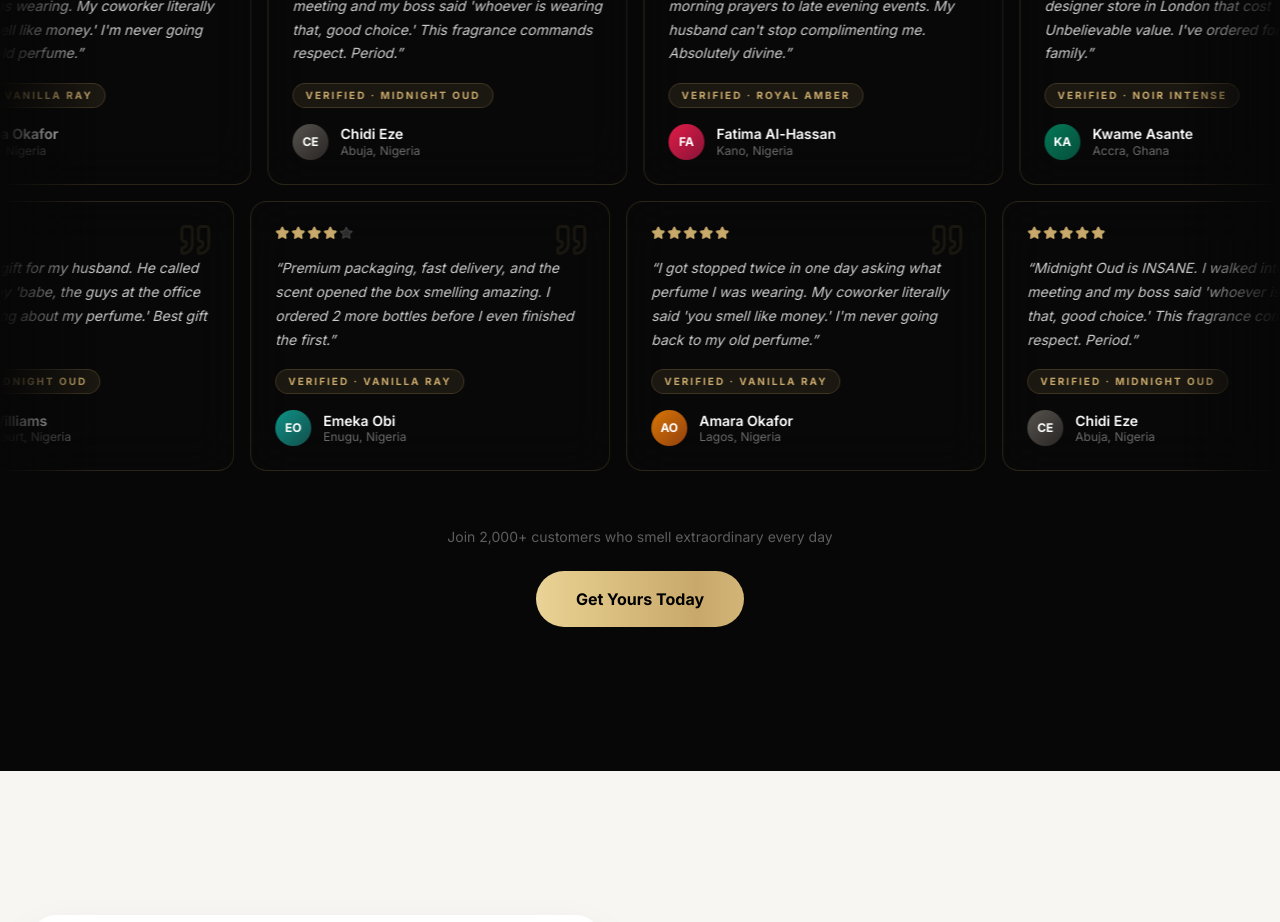
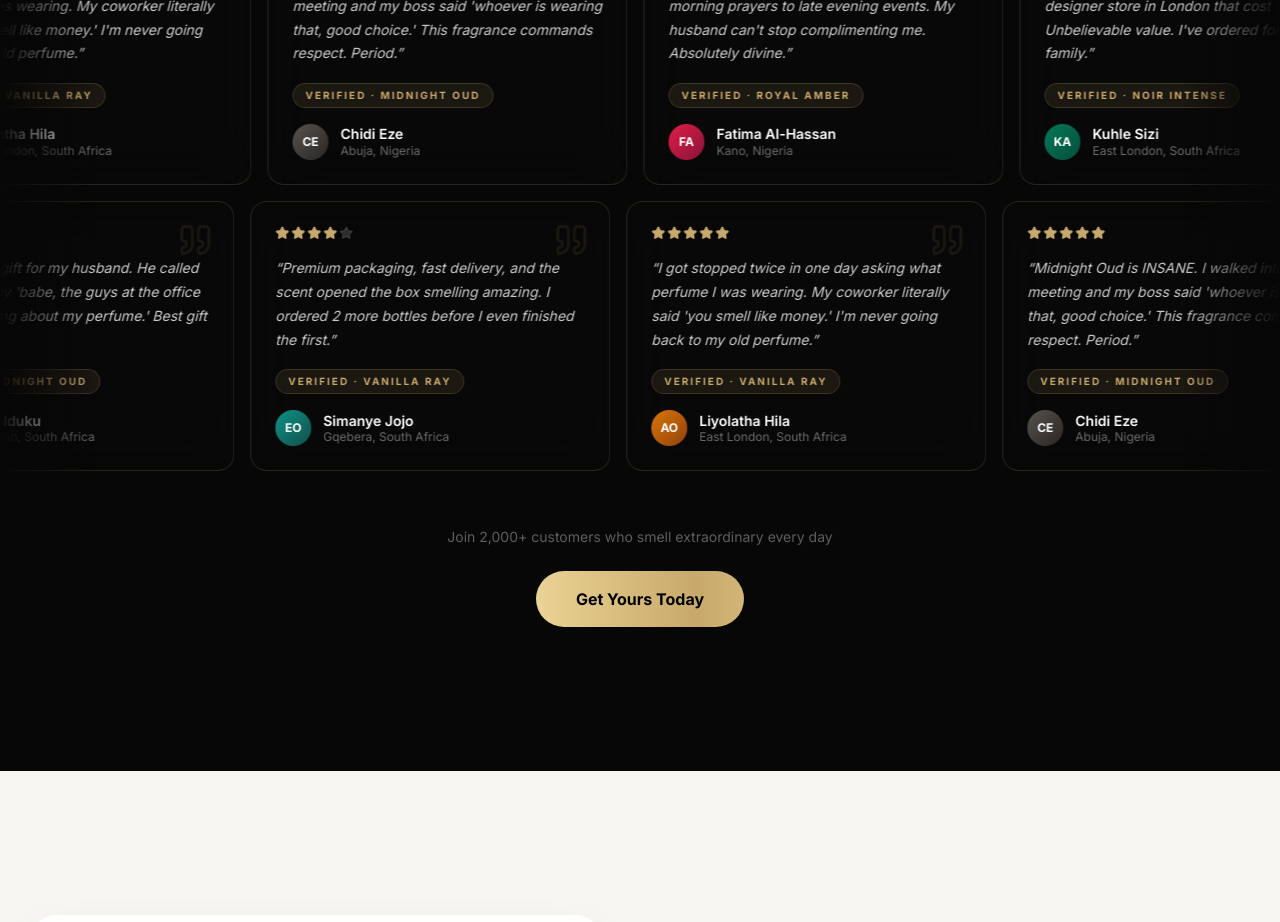
Before and after one commit to Xabisohila/perfume-co-africa, a Next.js app: page / in a window 1280 px wide. Shown: the part 3920-4842 px from the top of the page. Built offline with nearby package versions, Linux system fonts and the light colour scheme; grey boxes are pictures that could not be loaded; a web font is replaced by a local one.

Commit message:
updated floating whatsapp, socialproof and sticky button

```diff
--- a/components/FloatingWhatsApp.tsx
+++ b/components/FloatingWhatsApp.tsx
@@ -4,8 +4,8 @@ import { motion, AnimatePresence } from "framer-motion";
 import { useState } from "react";
 import { X, MessageCircle } from "lucide-react";
 
-const WHATSAPP_NUMBER = "2348000000000";
-const WHATSAPP_MESSAGE = "Hi! I'd like to order from The Perfume Co. Africa 🌟";
+const WHATSAPP_NUMBER = "27640713844";
+const WHATSAPP_MESSAGE = "Hi! I'd like to order from The Perfume-Co. 🌟";
 
 export default function FloatingWhatsApp() {
   const [showTooltip, setShowTooltip] = useState(false);
--- a/components/SocialProof.tsx
+++ b/components/SocialProof.tsx
@@ -7,8 +7,8 @@ import { SectionHeader } from "@/components/ui/SectionHeader";
 
 const testimonials = [
   {
-    name: "Amara Okafor",
-    location: "Lagos, Nigeria",
+    name: "Liyolatha Hila",
+    location: "East London, South Africa",
     rating: 5,
     text: "I got stopped twice in one day asking what perfume I was wearing. My coworker literally said 'you smell like money.' I'm never going back to my old perfume.",
     product: "Vanilla Ray",
@@ -34,8 +34,8 @@ const testimonials = [
     avatarBg: "from-rose-600 to-rose-900",
   },
   {
-    name: "Kwame Asante",
-    location: "Accra, Ghana",
+    name: "Kuhle Sizi",
+    location: "East London, South Africa",
     rating: 5,
     text: "This smells exactly like a fragrance I tried at a designer store in London that cost 10× more. Unbelievable value. I've ordered for my whole family.",
     product: "Noir Intense",
@@ -43,8 +43,8 @@ const testimonials = [
     avatarBg: "from-emerald-700 to-emerald-900",
   },
   {
-    name: "Ngozi Williams",
-    location: "Port Harcourt, Nigeria",
+    name: "Yonela Nduku",
+    location: "East London, South Africa",
     rating: 5,
     text: "Bought it as a gift for my husband. He called from work to say 'babe, the guys at the office won't stop asking about my perfume.' Best gift decision ever.",
     product: "Midnight Oud",
@@ -52,8 +52,8 @@ const testimonials = [
     avatarBg: "from-purple-700 to-purple-900",
   },
   {
-    name: "Emeka Obi",
-    location: "Enugu, Nigeria",
+    name: "Simanye Jojo",
+    location: "Gqebera, South Africa",
     rating: 4,
     text: "Premium packaging, fast delivery, and the scent opened the box smelling amazing. I ordered 2 more bottles before I even finished the first.",
     product: "Vanilla Ray",
--- a/components/StickyMobileCTA.tsx
+++ b/components/StickyMobileCTA.tsx
@@ -28,7 +28,7 @@ export default function StickyMobileCTA() {
             className="btn-gold-shimmer flex items-center justify-center gap-3 w-full text-black font-inter font-bold text-base py-4 rounded-xl"
           >
             <ShoppingBag className="w-5 h-5" />
-            Get Yours — From ₦8,000
+            Get Yours — From R299
           </a>
           <p className="text-white/30 text-[10px] font-inter text-center mt-2">
             Free shipping · Secure checkout
```
